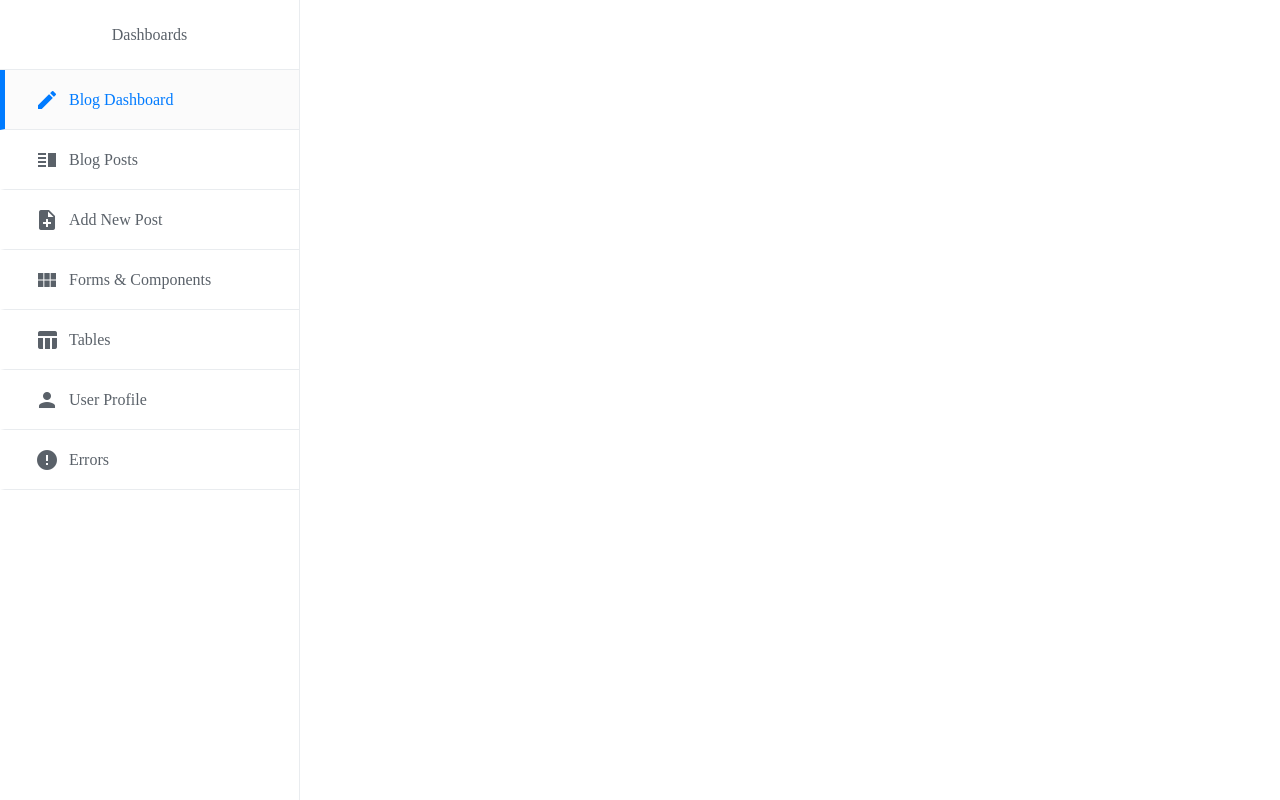
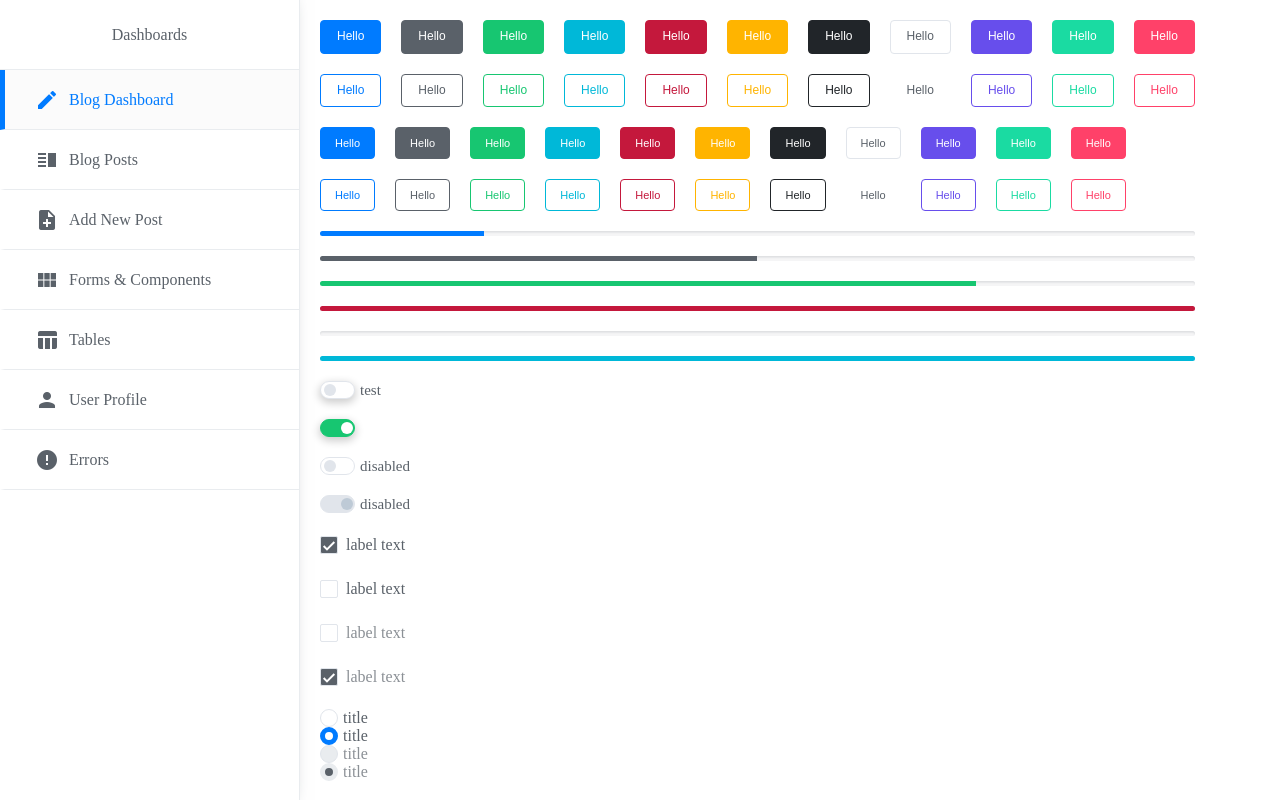
Before and after one commit to binariks-react/internal-tool, a React (Create React App) app: page / in a window 1280 px wide. Shown: the top 800 px of the page. Built offline with nearby package versions, Linux system fonts and the light colour scheme.

Commit message:
minor changes with styles to properly display content

```diff
--- a/src/views/App/Sidebar/index.js
+++ b/src/views/App/Sidebar/index.js
@@ -4,11 +4,12 @@ import PropTypes from 'prop-types';
 import { getColor, getActiveColor, getHoverColor } from 'views/App/theme';
 
 const Wrapper = styled.div`
+  position: fixed;
   width: 300px;
   min-width: 300px;
-  display: block;
   height: 100vh;
   border-right: 1px solid ${getColor('lightGrey')};
+  box-shadow: -15px 0 20px ${getColor('secondary')};
 `;
 
 const Header = styled.div`
--- a/src/views/Pages/TestPage/TestPage.js
+++ b/src/views/Pages/TestPage/TestPage.js
@@ -11,12 +11,13 @@ import Checkbox from '../../Components/Controls/Checkbox';
 import Sidebar from '../../App/Sidebar';
 
 const Wrapper = styled.div`
+  display: flex;
   button + button {
     margin-left: 20px;
   }
-  //div + div {
-  //  margin-top: 20px;
-  //}
+  section div + div {
+    margin-top: 20px;
+  }
 `;
 
 const titles = [
@@ -74,6 +75,7 @@ const TestPage = () => {
   return (
     <Wrapper>
       <Sidebar titles={titles} />
+      <section style={{ marginLeft: '300px', padding: '20px' }}>
         <div>
           <Button color="primary">Hello</Button>
           <Button color="secondary">Hello</Button>
@@ -162,6 +164,7 @@ const TestPage = () => {
             <Select options={options} />
           </FormGroup>
         </div>
+      </section>
     </Wrapper>
   );
 };
```
Also changed, not shown: 2 other files (tests, documents, lock files or other folders). Lines whose indentation alone changed are shown as unchanged.
